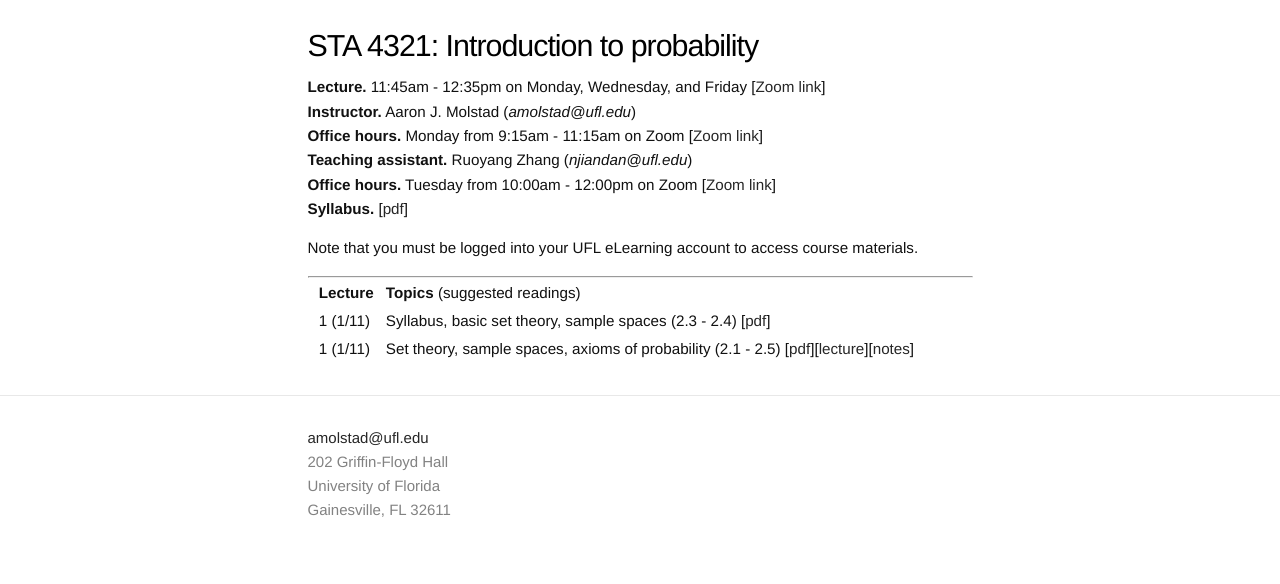
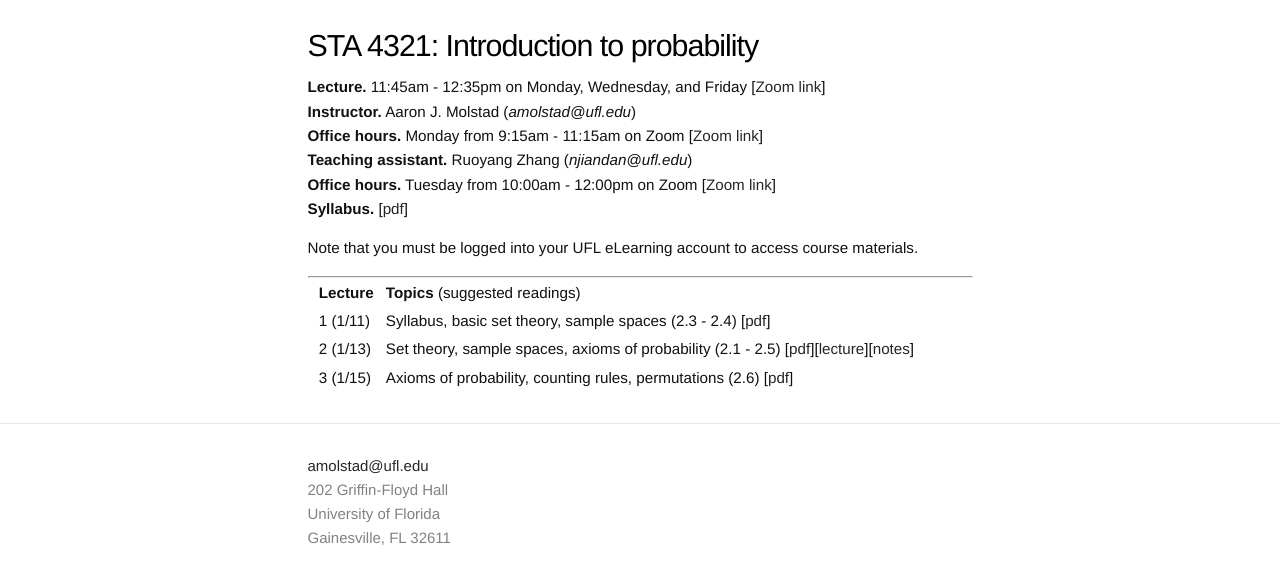
Before and after one commit to ajmolstad/ajmolstad.github.io, a Jekyll site: the page built from S21_STA4321.md, in a window 1280 px wide. Shown: the top 584 px of the page. Built offline with Jekyll 4.4.1, drawn with Linux system fonts in a browser that asks for light colours.

Commit message:
Update S21_STA4321.md

```diff
--- a/S21_STA4321.md
+++ b/S21_STA4321.md
@@ -17,4 +17,5 @@ Note that you must be logged into your UFL eLearning account to access course ma
 
 ||  **Lecture** ||  **Topics** (suggested readings) ||
 || 1 (1/11)  || Syllabus, basic set theory, sample spaces (2.3 - 2.4) [[pdf](https://ufl.instructure.com/files/56130636/download?download_frd=1)] ||
-|| 1 (1/11)  || Set theory, sample spaces, axioms of probability (2.1 - 2.5) [[pdf](https://ufl.instructure.com/files/56194518/download?download_frd=1)][[lecture](https://ufl.instructure.com/courses/426946/files?preview=56199388)][[notes](https://ufl.instructure.com/files/56199414/download?download_frd=1)] ||
+|| 2 (1/13)  || Set theory, sample spaces, axioms of probability (2.1 - 2.5) [[pdf](https://ufl.instructure.com/files/56240531/download?download_frd=1)][[lecture](https://ufl.instructure.com/courses/426946/files?preview=56199388)][[notes](https://ufl.instructure.com/files/56199414/download?download_frd=1)] ||
+|| 3 (1/15)  || Axioms of probability, counting rules, permutations (2.6) [[pdf](https://ufl.instructure.com/files/56240500/download?download_frd=1)]||
```
